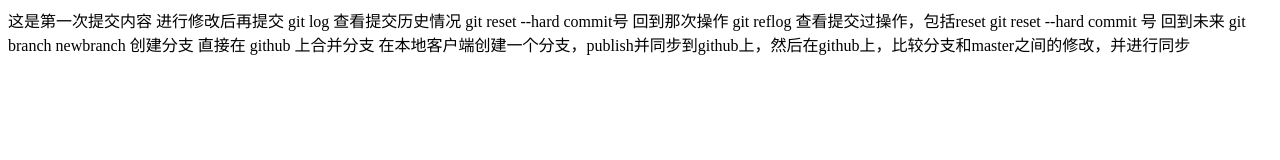
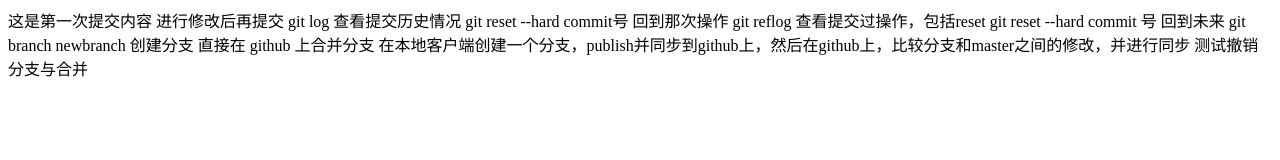
Before and after one commit to zq2016211037/testGit, a plain HTML site: page index.html in a window 1280 px wide. Drawn offline with Linux system fonts and the light colour scheme.

Commit message:
撤销分支

```diff
--- a/index.html
+++ b/index.html
@@ -17,5 +17,7 @@
 	git branch newbranch 创建分支
 
 	直接在 github 上合并分支 在本地客户端创建一个分支，publish并同步到github上，然后在github上，比较分支和master之间的修改，并进行同步
+
+	测试撤销分支与合并
 </body>
 </html>
```
Also changed, not shown: 1 other file.
